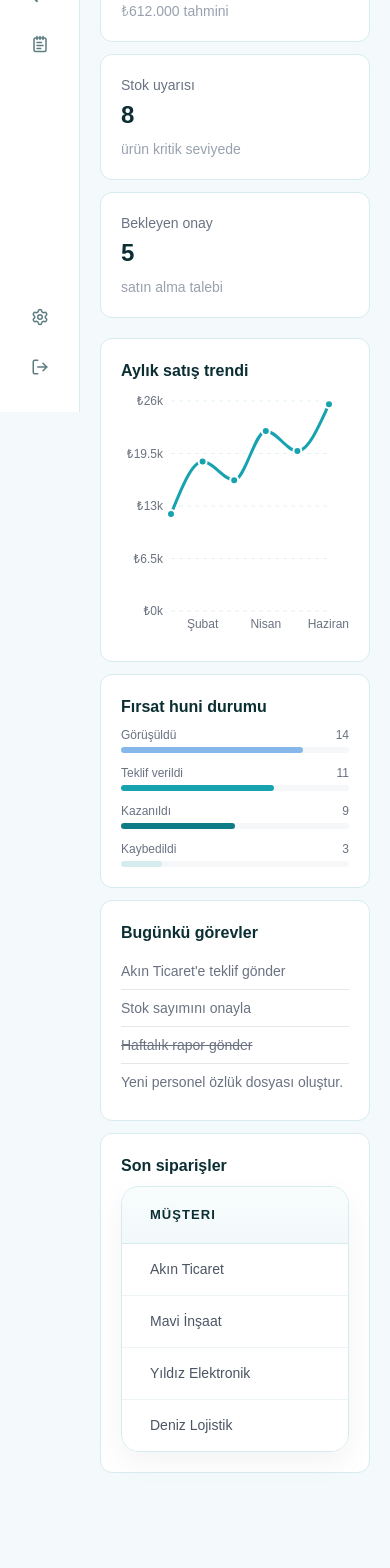
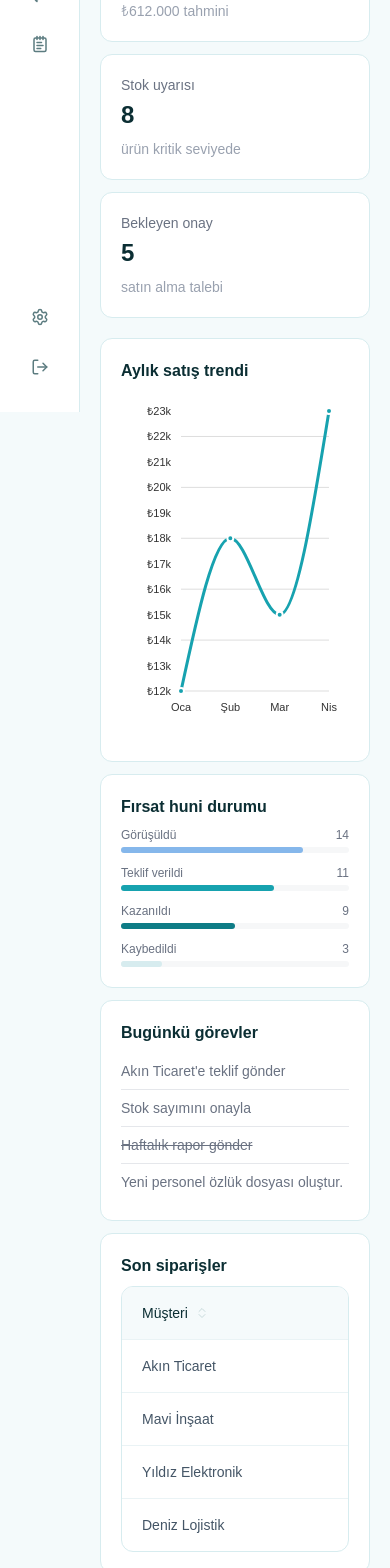
Before and after one commit to efecun-dev/stack-erp-crm-application, a Next.js app: page /dashboard in a window 390 px wide. Shown: the part 432-2000 px from the top of the page. Before the commit the page ends 1925 px from the top, so only its background shows below. Built offline with nearby package versions, Linux system fonts and the light colour scheme; a web font is replaced by a local one.

Commit message:
fix(dashboard): dashboard chart has been made responsive.

```diff
--- a/app/dashboard/page.tsx
+++ b/app/dashboard/page.tsx
@@ -4,10 +4,27 @@ import MainContainer from "@/components/layout/MainContainer";
 import DashHeader from "@/components/dashboard/DashHeader";
 import DashInfoBox from "@/components/dashboard/DashInfoBox";
 import Item from "@/components/dashboard/Item";
-import ChartLine from "@/components/charts/line-chart";
-import salesData from "@/components/charts/data/salesData";
 import ProgressBar from "@/components/ui/ProgressBar";
 import Tasks from "@/components/dashboard/Tasks";
+import StatusBar from "@/components/dashboard/StatusBar";
+import {
+  createColumnHelper,
+  useReactTable,
+  getCoreRowModel,
+  getSortedRowModel,
+} from "@tanstack/react-table";
+import React from "react";
+import mockData from "@/src/constants/last-sales.json";
+import Table from "@/components/ui/Table";
+import SalesLineChart from "@/components/charts/line-chart";
+const salesData = [
+  { month: "Oca", sales: 12000 },
+  { month: "Şub", sales: 18000 },
+  { month: "Mar", sales: 15000 },
+  { month: "Nis", sales: 23000 },
+];
+
+type LastSale = (typeof mockData)[number];
 
 const tasks = [
   { title: "Akın Ticaret'e teklif gönder", completed: false },
@@ -16,14 +33,31 @@ const tasks = [
   { title: "Yeni personel özlük dosyası oluştur.", completed: false },
 ];
 
-const lastSales = [
-  { customer: "Akın Ticaret", amount: 12400, status: "shipping" },
-  { customer: "Mavi İnşaat", amount: 8750, status: "delivered" },
-  { customer: "Yıldız Elektronik", amount: 21200, status: "preparing" },
-  { customer: "Deniz Lojistik", amount: 5300, status: "shipping" },
+const columnHelper = createColumnHelper<LastSale>();
+const columns = [
+  columnHelper.accessor("customer", {
+    header: "Müşteri",
+    cell: (info) => info.getValue(),
+  }),
+  columnHelper.accessor("amount", {
+    header: "Tutar",
+    cell: (info) => info.getValue(),
+  }),
+  columnHelper.accessor("status", {
+    header: "Durum",
+    cell: (info) => <StatusBar status={info.getValue()} />,
+  }),
 ];
 
 export default function Home() {
+  const [data] = React.useState(() => [...mockData]);
+  const table = useReactTable({
+    data,
+    columns,
+    getCoreRowModel: getCoreRowModel(),
+    getSortedRowModel: getSortedRowModel(),
+  });
+
   return (
     <>
       <main className="flex min-h-screen w-full overflow-x-hidden items-start">
@@ -64,7 +98,7 @@ export default function Home() {
             <div className="grid grid-cols-1 gap-3 lg:grid-cols-6">
               <div className="lg:col-span-4 lg:row-span-2">
                 <Item title="Aylık satış trendi">
-                  <ChartLine data={salesData} />
+                  <SalesLineChart data={salesData} />
                 </Item>
               </div>
 
@@ -103,38 +137,7 @@ export default function Home() {
 
               <div className="lg:col-span-6">
                 <Item title="Son siparişler">
-                  <div className="table-wrapper">
-                    <table className="table">
-                      <thead>
-                        <tr>
-                          <th>Müşteri</th>
-                          <th>Tutar</th>
-                          <th>Durum</th>
-                        </tr>
-                      </thead>
-                      <tbody>
-                        {lastSales.map((item, index) => (
-                          <tr key={index}>
-                            <td>{item.customer}</td>
-                            <td>₺{item.amount.toLocaleString()}</td>
-                            <td>
-                              <span
-                                className={`px-2 py-0.5 rounded-xl ${item.status == "shipping" ? "bg-[#E3F6F8] text-[#08525A]" : item.status == "delivered" ? "bg-[#EAF3DE] text-[#27500A]" : item.status == "preparing" ? "bg-[#FAEEDA] text-[#633806]" : ""}`}
-                              >
-                                {item.status == "shipping"
-                                  ? "Kargoda"
-                                  : item.status == "delivered"
-                                    ? "Teslim edildi"
-                                    : item.status == "preparing"
-                                      ? "Hazırlanıyor"
-                                      : ""}
-                              </span>
-                            </td>
-                          </tr>
-                        ))}
-                      </tbody>
-                    </table>
-                  </div>
+                  <Table data={data} columns={columns} />
                 </Item>
               </div>
             </div>
--- a/app/globals.css
+++ b/app/globals.css
@@ -133,76 +133,3 @@ body {
     }
   }
 }
-
-.table-wrapper {
-  width: 100%;
-  overflow-x: auto;
-  background: #fff;
-  border: 1px solid #d7ecef;
-  border-radius: 18px;
-  box-shadow: 0 10px 30px rgba(15, 23, 42, 0.05);
-}
-
-.table {
-  width: 100%;
-  border-collapse: collapse;
-  min-width: 800px;
-}
-
-.table thead {
-  background: linear-gradient(180deg, #f8fcfd 0%, #f2f9fa 100%);
-}
-
-.table th {
-  padding: 18px 22px;
-  text-align: left;
-  font-size: 13px;
-  font-weight: 700;
-  color: #0b2e33;
-  text-transform: uppercase;
-  letter-spacing: 0.08em;
-  border-bottom: 1px solid #d7ecef;
-}
-
-.table td {
-  padding: 15px 18px;
-  font-size: 14px;
-  color: #4b5563;
-  border-bottom: 1px solid #eef5f6;
-  transition: 0.25s;
-}
-
-.table tbody tr:last-child td {
-  border-bottom: none;
-}
-
-.table tbody tr {
-  transition: 0.25s ease;
-}
-
-.table tbody tr:hover {
-  background: #f4fbfc;
-}
-
-.table tbody tr:hover td {
-  color: #0b2e33;
-}
-
-.table td:first-child,
-.table th:first-child {
-  padding-left: 28px;
-}
-
-.table td:last-child,
-.table th:last-child {
-  padding-right: 28px;
-}
-
-.table::-webkit-scrollbar {
-  height: 8px;
-}
-
-.table-wrapper::-webkit-scrollbar-thumb {
-  background: #c9e7ea;
-  border-radius: 50px;
-}
--- a/components/charts/data/salesData.ts
+++ b/components/charts/data/salesData.ts
@@ -1,10 +1,8 @@
 const salesData = [
-  { month: "Ocak", sales: 12000 },
-  { month: "Şubat", sales: 18500 },
-  { month: "Mart", sales: 16200 },
-  { month: "Nisan", sales: 22300 },
-  { month: "Mayıs", sales: 19800 },
-  { month: "Haziran", sales: 25600 },
+  { month: "Oca", sales: 12000 },
+  { month: "Şub", sales: 18000 },
+  { month: "Mar", sales: 15000 },
+  { month: "Nis", sales: 23000 },
 ];
 
-export default salesData;
+export default salesData
--- a/components/charts/line-chart.tsx
+++ b/components/charts/line-chart.tsx
@@ -1,14 +1,6 @@
 "use client";
 
-import {
-  CartesianGrid,
-  Line,
-  LineChart,
-  ResponsiveContainer,
-  Tooltip,
-  XAxis,
-  YAxis,
-} from "recharts";
+import { ResponsiveLine } from "@nivo/line";
 
 interface Props {
   data: {
@@ -17,81 +9,46 @@ interface Props {
   }[];
 }
 
-export default function SalesLineChart({ data }: Readonly<Props>) {
+export default function SalesLineChart({ data }: Props) {
   return (
-    <div className="h-62.5 w-full sm:h-75 lg:h-87.5">
-      <ResponsiveContainer width="100%" height="100%">
-        <LineChart
-          data={data}
-          margin={{
-            top: 10,
-            right: 20,
-            left: -10,
-            bottom: 0,
-          }}
-        >
-          <CartesianGrid
-            stroke="#E5F2F4"
-            strokeDasharray="4 4"
-            vertical={false}
-          />
-
-          <XAxis
-            dataKey="month"
-            axisLine={false}
-            tickLine={false}
-            tick={{
-              fill: "#6B7280",
-              fontSize: 12,
-            }}
-          />
-
-          <YAxis
-            axisLine={false}
-            tickLine={false}
-            tick={{
-              fill: "#6B7280",
-              fontSize: 12,
-            }}
-            tickFormatter={(value) => `₺${value / 1000}k`}
-          />
-
-          <Tooltip
-            cursor={{
-              stroke: "#17A2AF",
-              strokeDasharray: "4 4",
-            }}
-            contentStyle={{
-              borderRadius: 12,
-              border: "1px solid #D7ECEF",
-              boxShadow: "0 8px 24px rgba(0,0,0,.08)",
-            }}
-            formatter={(value) => [
-              `₺${Number(value).toLocaleString("tr-TR")}`,
-              "Satış",
-            ]}
-          />
-
-          <Line
-            dataKey="sales"
-            type="monotone"
-            stroke="#17A2AF"
-            strokeWidth={3}
-            dot={{
-              r: 4,
-              fill: "#17A2AF",
-              stroke: "#fff",
-              strokeWidth: 2,
-            }}
-            activeDot={{
-              r: 6,
-              fill: "#17A2AF",
-              stroke: "#fff",
-              strokeWidth: 3,
-            }}
-          />
-        </LineChart>
-      </ResponsiveContainer>
+    <div style={{ height: 350, position: "relative" }}>
+      <ResponsiveLine
+        data={[
+          {
+            id: "Satış",
+            data: data.map((item) => ({
+              x: item.month,
+              y: item.sales,
+            })),
+          },
+        ]}
+        margin={{ top: 20, right: 20, bottom: 50, left: 60 }}
+        xScale={{ type: "point" }}
+        yScale={{
+          type: "linear",
+          min: "auto",
+          max: "auto",
+        }}
+        curve="monotoneX"
+        colors={["#17A2AF"]}
+        lineWidth={3}
+        pointSize={6}
+        pointColor="#17A2AF"
+        pointBorderWidth={2}
+        pointBorderColor="#fff"
+        enableGridX={false}
+        gridYValues={5}
+        axisBottom={{
+          tickSize: 0,
+          tickPadding: 10,
+        }}
+        axisLeft={{
+          tickSize: 0,
+          tickPadding: 10,
+          format: (v) => `₺${Number(v) / 1000}k`,
+        }}
+        useMesh
+      />
     </div>
   );
 }
--- a/components/dashboard/Item.tsx
+++ b/components/dashboard/Item.tsx
@@ -6,10 +6,13 @@ type ItemProps = {
 export default function Item({ title, children }: Readonly<ItemProps>) {
   return (
     <div
-      className={`p-5 rounded-xl bg-white border flex flex-col gap-2 border-[#D7ECEF] h-full`}
+      // Sonuna min-w-0 eklendi.
+      className={`p-5 rounded-xl bg-white border flex flex-col gap-2 border-[#D7ECEF] h-full min-w-0`}
     >
       <p className="text-[#0B2E33] font-semibold">{title}</p>
-      {children}
+
+      {/* Grafiğin flex alanını doğru doldurması için ekstra bir sargı */}
+      <div className="flex-1 w-full min-w-0">{children}</div>
     </div>
   );
 }
--- /dev/null
+++ b/components/dashboard/StatusBar.tsx
@@ -0,0 +1,29 @@
+type BarProps = {
+  status: string;
+};
+
+export default function StatusBar({ status }: BarProps) {
+  return (
+    <>
+      <span
+        className={`px-2 py-1 text-xs rounded-xl font-semibold ${
+          status == "shipping"
+            ? "bg-[#E3F6F8] text-[#08525A]"
+            : status == "delivered"
+              ? "bg-[#EAF3DE] text-[#27500A]"
+              : status == "preparing"
+                ? "bg-[#FAEEDA] text-[#633806]"
+                : ""
+        }`}
+      >
+        {status == "shipping"
+          ? "Kargoda"
+          : status == "delivered"
+            ? "Teslim Edildi"
+            : status == "preparing"
+              ? "Hazırlanıyor"
+              : ""}
+      </span>
+    </>
+  );
+}
--- a/components/layout/MainContainer.tsx
+++ b/components/layout/MainContainer.tsx
@@ -5,7 +5,8 @@ export default function MainContainer({
 }: Readonly<{ children?: React.ReactNode }>) {
   return (
     <>
-      <main className="w-full flex flex-col gap-8 p-5 ml-80 max-lg:ml-20">
+      {/* w-full yerine flex-1 kullanıldı */}
+      <main className="min-w-0 flex-1 flex flex-col gap-8 p-5 ml-80 max-lg:ml-20">
         {children}
       </main>
     </>
--- /dev/null
+++ b/components/ui/Table.tsx
@@ -0,0 +1,98 @@
+"use client";
+
+import {
+  ColumnDef,
+  flexRender,
+  getCoreRowModel,
+  getSortedRowModel,
+  useReactTable,
+  SortingState,
+} from "@tanstack/react-table";
+import { ChevronUp, ChevronDown } from "lucide-react";
+import React from "react";
+
+interface TableProps<TData> {
+  data: TData[];
+  columns: ColumnDef<TData, any>[];
+}
+
+export default function Table<TData>({ data, columns }: TableProps<TData>) {
+  const [sorting, setSorting] = React.useState<SortingState>([]);
+  const table = useReactTable({
+    data,
+    columns,
+    state: {
+      sorting,
+    },
+    onSortingChange: setSorting,
+    getCoreRowModel: getCoreRowModel(),
+    getSortedRowModel: getSortedRowModel(),
+  });
+
+  return (
+    <div className="overflow-hidden rounded-xl border border-[#D7ECEF]">
+      <div className="overflow-x-auto">
+        <table className="min-w-175 w-full text-sm">
+          <thead className="bg-[#F5FAFB]">
+            {table.getHeaderGroups().map((headerGroup) => (
+              <tr key={headerGroup.id}>
+                {headerGroup.headers.map((header) => (
+                  <th
+                    key={header.id}
+                    onClick={header.column.getToggleSortingHandler()}
+                    className="cursor-pointer select-none px-5 py-4 text-left font-medium text-[#0B2E33] hover:bg-[#EDF7F8] transition"
+                  >
+                    <div className="inline-flex items-center gap-2">
+                      <span>
+                        {flexRender(
+                          header.column.columnDef.header,
+                          header.getContext(),
+                        )}
+                      </span>
+
+                      {header.column.getCanSort() && (
+                        <div className="flex flex-col items-center -space-y-1.5">
+                          <ChevronUp
+                            size={12}
+                            className={
+                              header.column.getIsSorted() === "asc"
+                                ? "text-[#0B2E33]"
+                                : "text-[#C8DADC]"
+                            }
+                          />
+                          <ChevronDown
+                            size={12}
+                            className={
+                              header.column.getIsSorted() === "desc"
+                                ? "text-[#0B2E33]"
+                                : "text-[#C8DADC]"
+                            }
+                          />
+                        </div>
+                      )}
+                    </div>
+                  </th>
+                ))}
+              </tr>
+            ))}
+          </thead>
+
+          <tbody>
+            {table.getRowModel().rows.map((row) => (
+              <tr
+                key={row.id}
+                className="border-t border-[#EAF3F5] transition hover:bg-[#F8FCFD]"
+              >
+                {row.getVisibleCells().map((cell) => (
+                  <td key={cell.id} className="px-5 py-4 text-[#456]">
+                    {flexRender(cell.column.columnDef.cell, cell.getContext())}
+                  </td>
+                ))}
+              </tr>
+            ))}
+          </tbody>
+        </table>
+      </div>
+    </div>
+  );
+}
--- a/package.json
+++ b/package.json
@@ -9,9 +9,11 @@
     "lint": "eslint"
   },
   "dependencies": {
+    "@nivo/line": "^0.99.0",
     "@prisma/adapter-pg": "^7.8.0",
     "@prisma/client": "^7.8.0",
     "@remixicon/react": "^4.9.0",
+    "@tanstack/react-table": "^8.21.3",
     "clsx": "^2.1.1",
     "dotenv": "^17.4.2",
     "lucide-react": "^1.23.0",
@@ -19,7 +21,6 @@
     "pg": "^8.22.0",
     "react": "19.2.4",
     "react-dom": "19.2.4",
-    "recharts": "^3.9.2",
     "tailwind-merge": "^3.6.0",
     "tailwind-variants": "^3.2.2"
   },
--- /dev/null
+++ b/src/constants/last-sales.json
@@ -0,0 +1,22 @@
+[
+  {
+    "customer": "Akın Ticaret",
+    "amount": 12400,
+    "status": "shipping"
+  },
+  {
+    "customer": "Mavi İnşaat",
+    "amount": 8750,
+    "status": "delivered"
+  },
+  {
+    "customer": "Yıldız Elektronik",
+    "amount": 21200,
+    "status": "preparing"
+  },
+  {
+    "customer": "Deniz Lojistik",
+    "amount": 5300,
+    "status": "shipping"
+  }
+]
```
Also changed, not shown: 1 other file (tests, documents, lock files or other folders).
